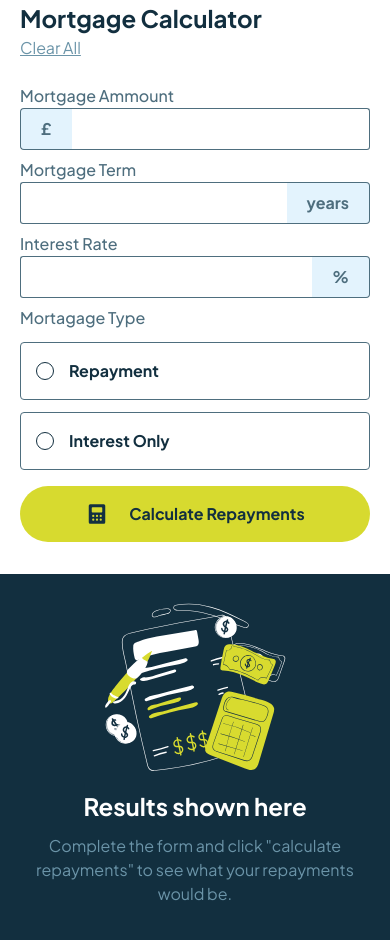
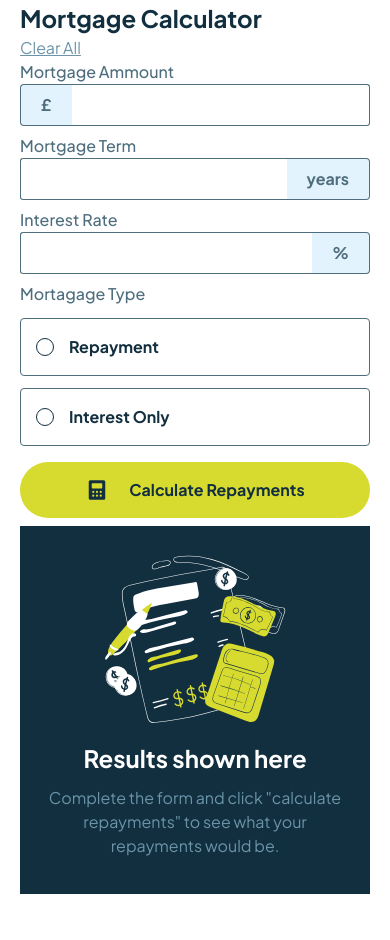
Before and after one commit to Humber70/mortgage-repayment-calculator, a React (Vite) app: page / in a window 390 px wide. After the commit the page ends 894 px from the top, so only its background shows below. Built offline with nearby package versions, Linux system fonts and the light colour scheme.

Commit message:
style: improve layout and responsiveness of Mortgage Calculator and IllustrationEmpty components

```diff
--- a/src/App.jsx
+++ b/src/App.jsx
@@ -125,19 +125,24 @@ function MortgageCalculator() {
 
   return (
     <>
-      <section className="h-screen flex flex-col justify-between gap-6">
-        <header className="px-[20px]">
-          <h1 className="text-[1.5rem] text-[var(--slate-900)] font-[var(--font-w-700)]">Mortgage Calculator</h1>
-          <button className="bg-transparent text-[var(--slate-500)] underline" onClick={handleClickClearInptus}>Clear All</button>
-        </header>
+      <section className="h-screen flex flex-col lg:justify-center">
 
-        <main className="px-[20px]">
-          <FormCalculate data={{formatterValue, messageError, inputRefRate, inputRefYear, categorie, handleChangeRepayment, handleChangeInterestRate, handleNumeric, handleClickCalulate}}/>
+        <main className="px-[20px] lg:flex lg:items-center">
+          <section className="w-full flex flex-col">
+            <header className="lg:flex lg:flex-row lg:item-center w-full lg:justify-between">
+              <div>
+                <h1 className="text-[1.5rem] text-[var(--slate-900)] font-[var(--font-w-700)]">Mortgage Calculator</h1>
+              </div>
+              <button className="bg-transparent text-[var(--slate-500)] underline" onClick={handleClickClearInptus}>Clear All</button>
+            </header>
+
+            <FormCalculate data={{formatterValue, messageError, inputRefRate, inputRefYear, categorie, handleChangeRepayment, handleChangeInterestRate, handleNumeric, handleClickCalulate}}/>
+          </section>
+
+          <section className="lg:h-full">
+            {messageError ? <IllustrationEmpty /> : <ResultsCalculate results={data}/>}
+          </section>
         </main>
-
-        <footer>
-          {messageError ? <IllustrationEmpty /> : <ResultsCalculate results={data}/>}
-        </footer>
       </section>
     </>
   );
--- a/src/components/IllustrationEmpty.jsx
+++ b/src/components/IllustrationEmpty.jsx
@@ -1,6 +1,6 @@
 export default function IllustrationEmpty () {
   return (
-    <section className="flex flex-col justify-center items-center bg-[--slate-900] p-[1.5rem]">
+    <section className="flex flex-col justify-center items-center bg-[--slate-900] p-[1.5rem] lg:h-full">
       <div>
         <img src="/assets/images/illustration-empty.svg" alt="image-empty" />
       </div>
```
